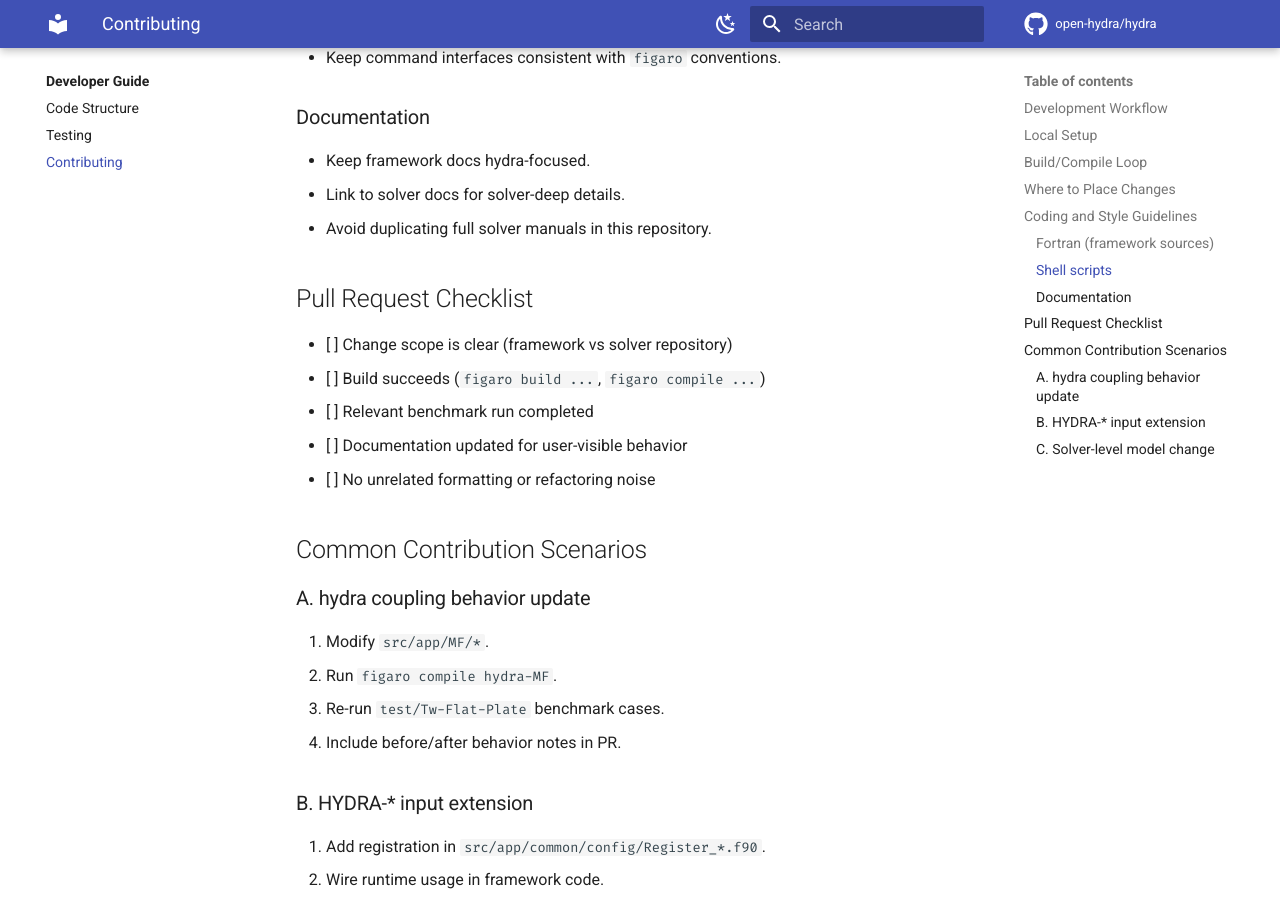
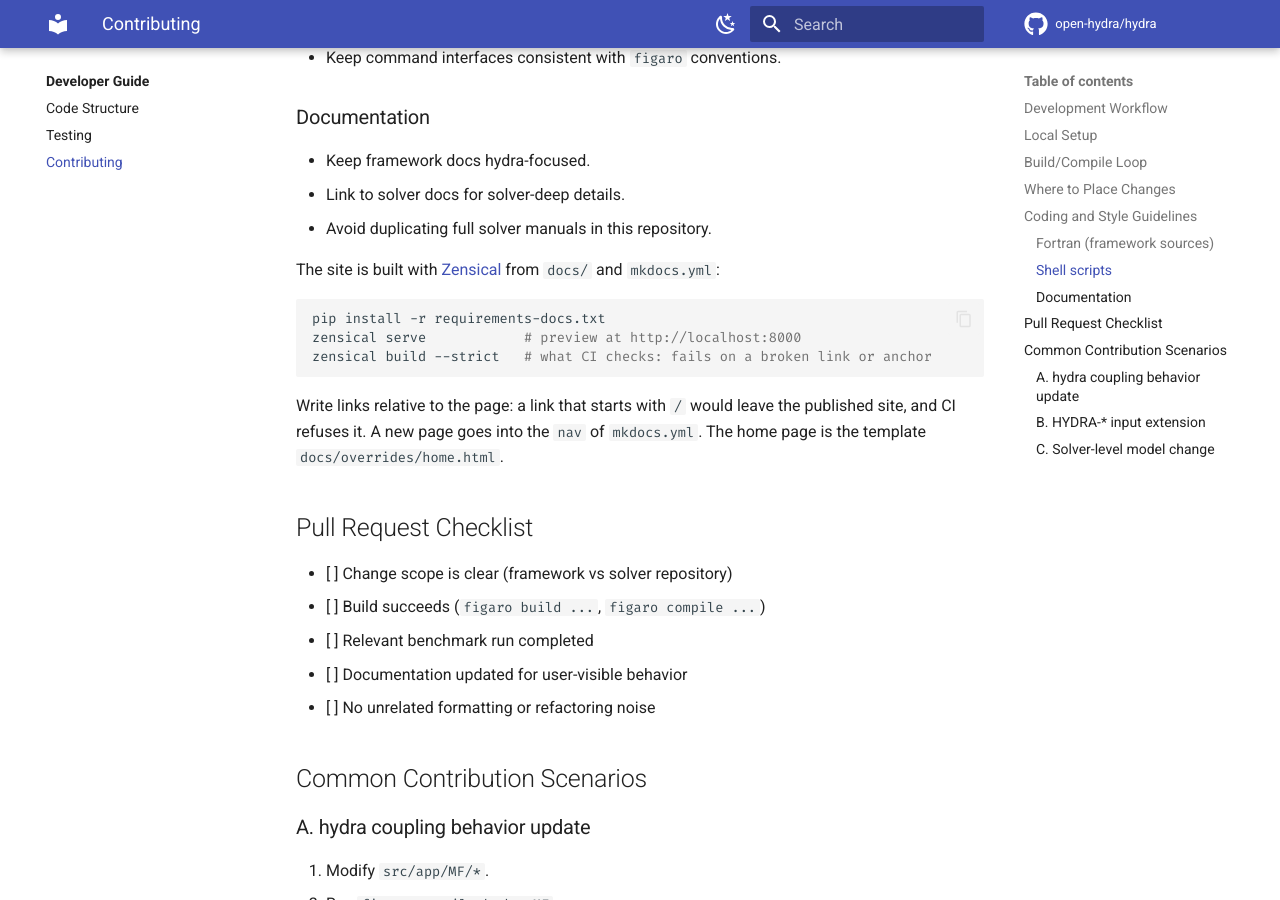
Before and after one commit to open-hydra/hydra, an MkDocs documentation site: the page built from docs/development/contributing.md, in a window 1280 px wide and 900 px high, scrolled down 1808 px. Built offline with MkDocs 1.6.1 and Material for MkDocs 9.7.7, drawn with Linux system fonts in a browser that asks for light colours; comment, search, counter and statistics services are not loaded.

Commit message:
docs: how to build the site with Zensical, in the contributing page; Zensical in the acknowledgements and the code structure
The contributing page gives the solvers' three commands (pip install -r
requirements-docs.txt, zensical serve, zensical build --strict) and the
rule the workflow enforces, links relative to the page. The acknowledgements
name Zensical in place of MkDocs and Material for MkDocs, and the repository
layout lists mkdocs.yml and requirements-docs.txt.

Co-Authored-By: Claude Fable 5.2 <noreply@anthropic.com>
Claude-Session: https://claude.ai/code/session_01YbtUqacA6qYqYfoFJvSCJ8

````diff
--- a/docs/development/contributing.md
+++ b/docs/development/contributing.md
@@ -70,6 +70,18 @@ figaro submodule update --remote MOSE
 - Link to solver docs for solver-deep details.
 - Avoid duplicating full solver manuals in this repository.
 
+The site is built with [Zensical](https://zensical.org) from `docs/` and `mkdocs.yml`:
+
+```bash
+pip install -r requirements-docs.txt
+zensical serve            # preview at http://localhost:8000
+zensical build --strict   # what CI checks: fails on a broken link or anchor
+```
+
+Write links relative to the page: a link that starts with `/` would leave the published
+site, and CI refuses it. A new page goes into the `nav` of `mkdocs.yml`. The home page is
+the template `docs/overrides/home.html`.
+
 ## Pull Request Checklist
 
 - [ ] Change scope is clear (framework vs solver repository)
````
Also changed, not shown: docs/about/acknowledgements.md (+1 -2 lines), docs/development/structure.md (+3 -1 lines).
